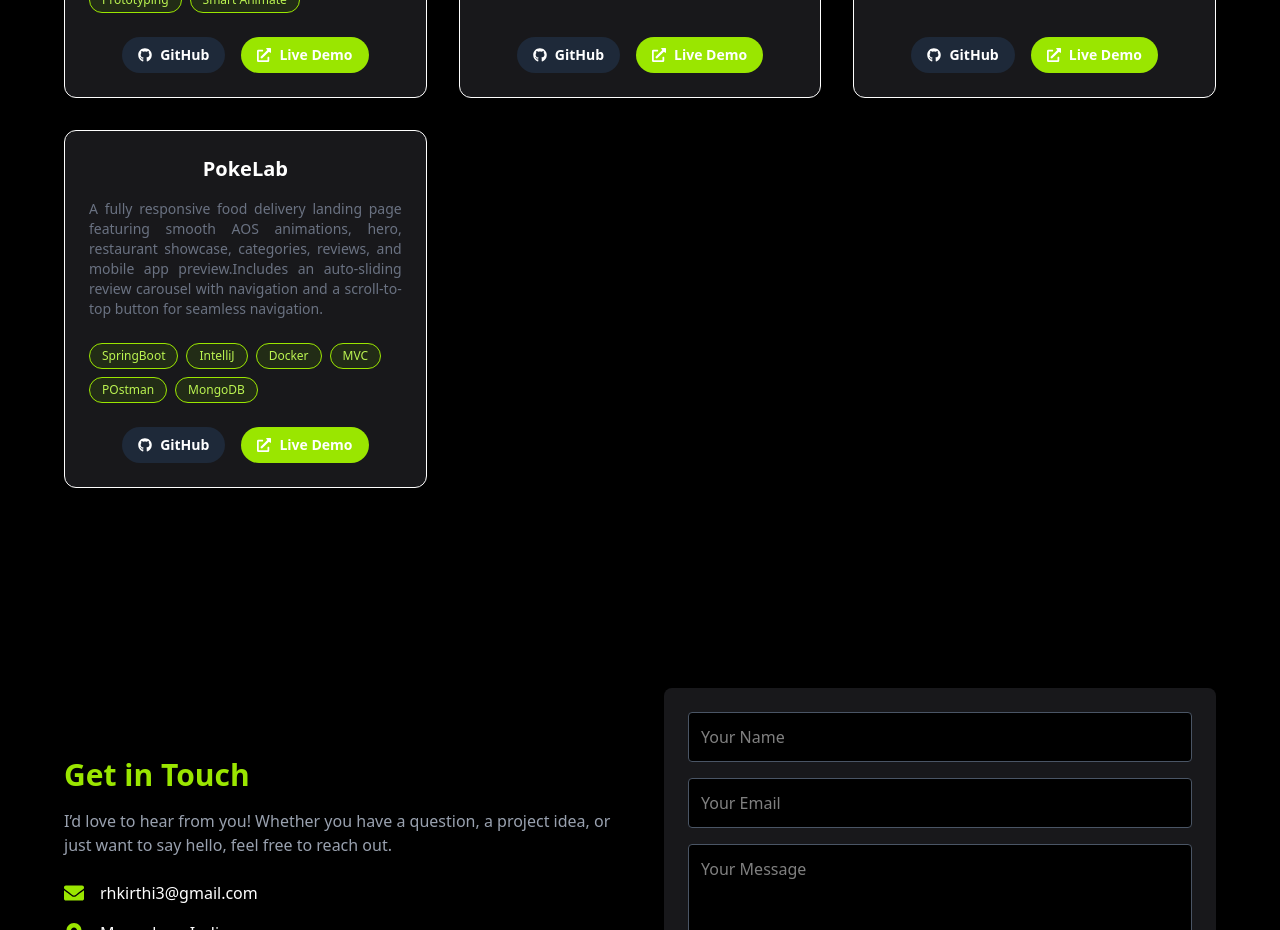
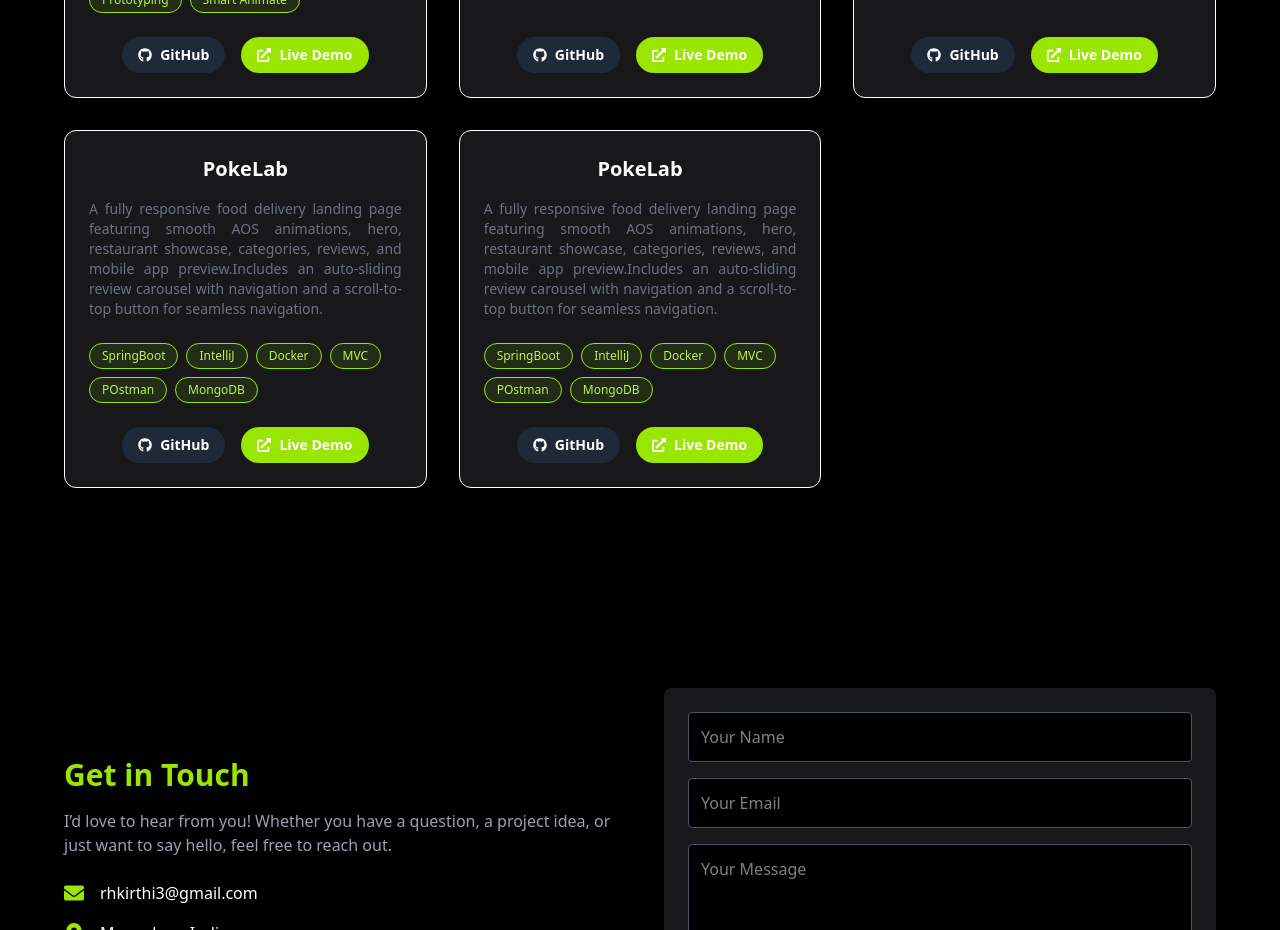
Before and after one commit to Keerthi-2025/Personal-Portfolio, a React (Vite) app: page / in a window 1280 px wide. Shown: the part 5100-6030 px from the top of the page. Built offline with nearby package versions, Linux system fonts and the light colour scheme.

Commit message:
added new project

```diff
--- a/src/components/Projects.jsx
+++ b/src/components/Projects.jsx
@@ -49,6 +49,15 @@ const projects = [
     tech:["SpringBoot", "IntelliJ", "Docker", "MVC", "POstman","MongoDB"],
     github:"https://github.com/Keerthi-2025/PokeLab",
     live:"https://github.com/Keerthi-2025/PokeLab"
+
+  },
+  {
+
+    title:"PokeLab",
+    description:"A fully responsive food delivery landing page featuring smooth AOS animations, hero, restaurant showcase, categories, reviews, and mobile app preview.Includes an auto-sliding review carousel with navigation and a scroll-to-top button for seamless navigation.",
+    tech:["SpringBoot", "IntelliJ", "Docker", "MVC", "POstman","MongoDB"],
+    github:"https://github.com/Keerthi-2025/PokeLab",
+    live:"https://pixel-aura-kappa.vercel.app/"
 
   }
 ];
```
